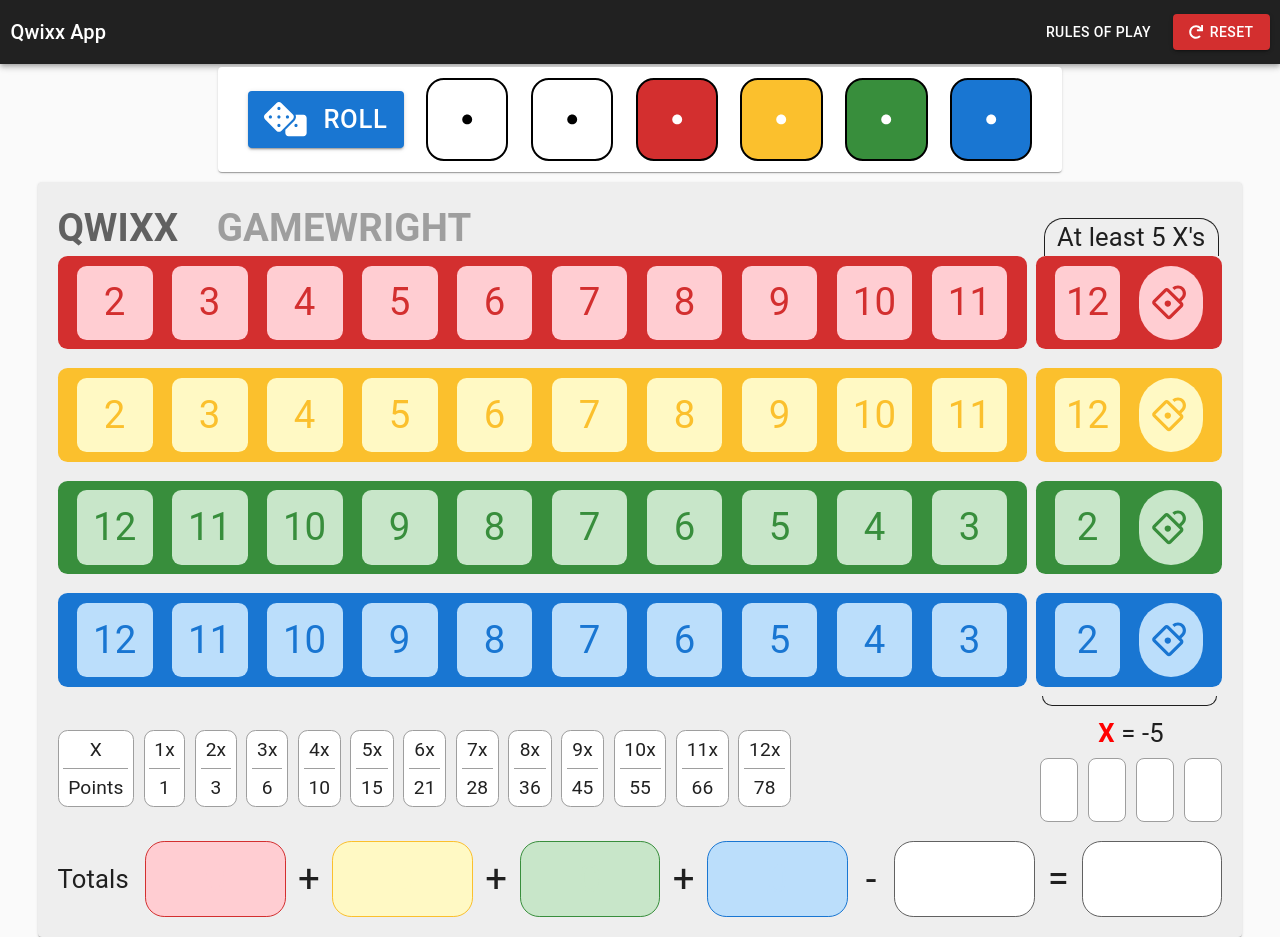
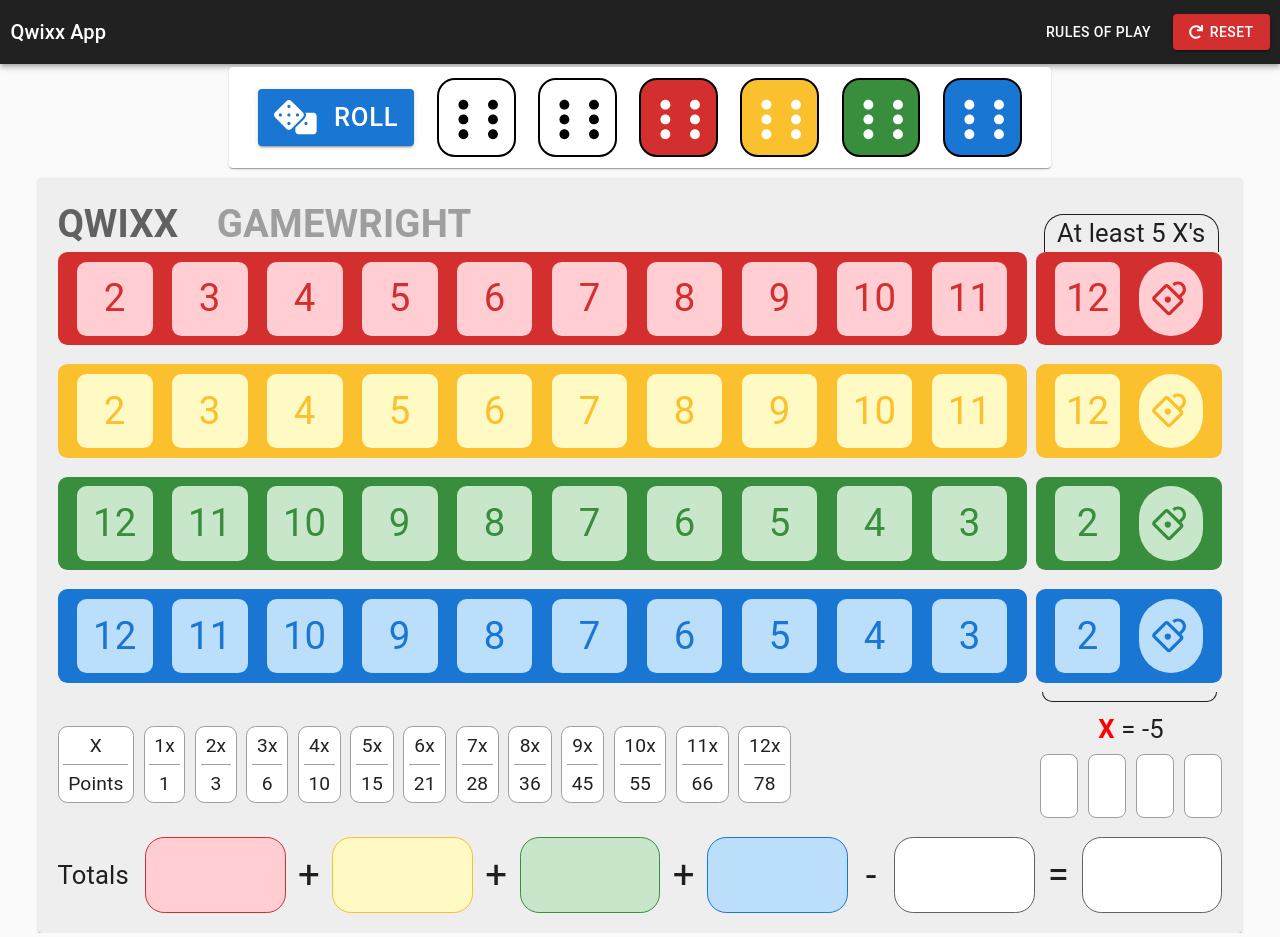
Before and after one commit to Sutherlandon/qwixx-app, a React (Create React App) app: page / in a window 1280 px wide. Built offline with nearby package versions, Linux system fonts and the light colour scheme.

Commit message:
Implemented dice rolling animations

```diff
--- a/src/components/DiceRow.js
+++ b/src/components/DiceRow.js
@@ -21,6 +21,8 @@
     border: '0.03em solid black',
     borderRadius: '0.2em',
     fontSize: '7vw',
+    height: '0.88em',
+    width: '0.88em',
   },
   diceBlock: {
     fontSize: '7vw',
@@ -71,18 +73,27 @@
 
 class DiceRow extends Component {
   state = {
-    dice: [0, 0, 0, 0, 0, 0],
+    dice: [5, 5, 5, 5, 5, 5],
+    rolling: false,
+  }
+
+  componentDidUpdate() {
+    if (this.state.rolling) {
+      setTimeout(() => this.setState({ rolling: false }), 500);
+    }
   }
 
   handleRoll = () => {
     this.setState({
       dice: this.state.dice.map(() => Math.floor(Math.random() * 6)),
+      rolling: true,
     });
   }
 
   render() {
     const { classes } = this.props;
-    const [white, white2, red, yellow, green, blue] = this.state.dice;
+    const { dice, rolling } = this.state;
+    const [white, white2, red, yellow, green, blue] = dice;
     const White = diceFaces[white];
     const White2 = diceFaces[white2];
     const Red = diceFaces[red];
@@ -103,6 +114,7 @@
           <Grid item>
             <Button
               className={classes.button}
+              disabled={rolling}
               variant='contained'
               onClick={this.handleRoll}
             >
@@ -111,59 +123,59 @@
             </Button>
           </Grid>
           <Grid item>
-            <div className={clsx(classes.diceWrapper, classes.whiteDice)}>
-              <White className={classes.dice} />
+            <div className={clsx(
+              classes.diceWrapper,
+              classes.whiteDice,
+              { 'rotate-center': rolling }
+            )}>
+              {!rolling ? <White className={classes.dice} /> : null }
             </div>
           </Grid>
           <Grid item>
-            <div className={clsx(classes.diceWrapper, classes.whiteDice)}>
-              <White2 className={classes.dice} />
+            <div className={clsx(
+              classes.diceWrapper,
+              classes.whiteDice,
+              { 'rotate-center': rolling }
+            )}>
+              {!rolling ? <White2 className={classes.dice} /> : null }
             </div>
           </Grid>
           <Grid item>
-            <div className={clsx(classes.diceWrapper, classes.redDice)}>
-              <Red className={classes.dice} />
+            <div className={clsx(
+              classes.diceWrapper,
+              classes.redDice,
+              { 'rotate-center': rolling }
+            )}>
+              {!rolling ? <Red className={classes.dice} /> : null }
             </div>
           </Grid>
           <Grid item>
-            <div className={clsx(classes.diceWrapper, classes.yellowDice)}>
-              <Yellow className={classes.dice} />
+            <div className={clsx(
+              classes.diceWrapper,
+              classes.yellowDice,
+              { 'rotate-center': rolling }
+            )}>
+              {!rolling ? <Yellow className={classes.dice} /> : null }
             </div>
           </Grid>
           <Grid item>
-            <div className={clsx(classes.diceWrapper, classes.greenDice)}>
-              <Green className={classes.dice} />
+            <div className={clsx(
+              classes.diceWrapper,
+              classes.greenDice,
+              { 'rotate-center': rolling }
+            )}>
+              {!rolling ? <Green className={classes.dice} /> : null }
             </div>
           </Grid>
           <Grid item>
-            <div className={clsx(classes.diceWrapper, classes.blueDice)}>
-              <Blue className={classes.dice} />
+            <div className={clsx(
+              classes.diceWrapper,
+              classes.blueDice,
+              { 'rotate-center': rolling }
+            )}>
+              {!rolling ? <Blue className={classes.dice} /> : null }
             </div>
           </Grid>
-          {/* <Grid item>
-            <div className={classes.diceWrapper}>
-              <FontAwesomeIcon
-                className={clsx(classes.dice, classes.yellowDice)}
-                icon={dice[yellow]}
-              />
-            </div>
-          </Grid>
-          <Grid item>
-            <div className={classes.diceWrapper}>
-              <FontAwesomeIcon
-                className={clsx(classes.dice, classes.greenDice)}
-                icon={dice[green]}
-              />
-            </div>
-          </Grid>
-          <Grid item>
-            <div className={classes.diceWrapper}>
-              <FontAwesomeIcon
-                className={clsx(classes.dice, classes.blueDice)}
-                icon={dice[blue]}
-              />
-            </div>
-          </Grid> */}
         </Grid>
       </Paper>
     );
--- a/src/index.css
+++ b/src/index.css
@@ -16,3 +16,41 @@
   font-family: source-code-pro, Menlo, Monaco, Consolas, "Courier New",
     monospace;
 }
+
+.rotate-center {
+	-webkit-animation: rotate-center 0.5s linear infinite both;
+	        animation: rotate-center 0.5s linear infinite both;
+}
+
+/* ----------------------------------------------
+ * Generated by Animista on 2019-11-30 21:48:49
+ * Licensed under FreeBSD License.
+ * See http://animista.net/license for more info.
+ * w: http://animista.net, t: @cssanimista
+ * ---------------------------------------------- */
+
+/**
+ * ----------------------------------------
+ * animation rotate-center
+ * ----------------------------------------
+ */
+@-webkit-keyframes rotate-center {
+  0% {
+    -webkit-transform: rotate(0);
+            transform: rotate(0);
+  }
+  100% {
+    -webkit-transform: rotate(360deg);
+            transform: rotate(360deg);
+  }
+}
+@keyframes rotate-center {
+  0% {
+    -webkit-transform: rotate(0);
+            transform: rotate(0);
+  }
+  100% {
+    -webkit-transform: rotate(360deg);
+            transform: rotate(360deg);
+  }
+}
```
